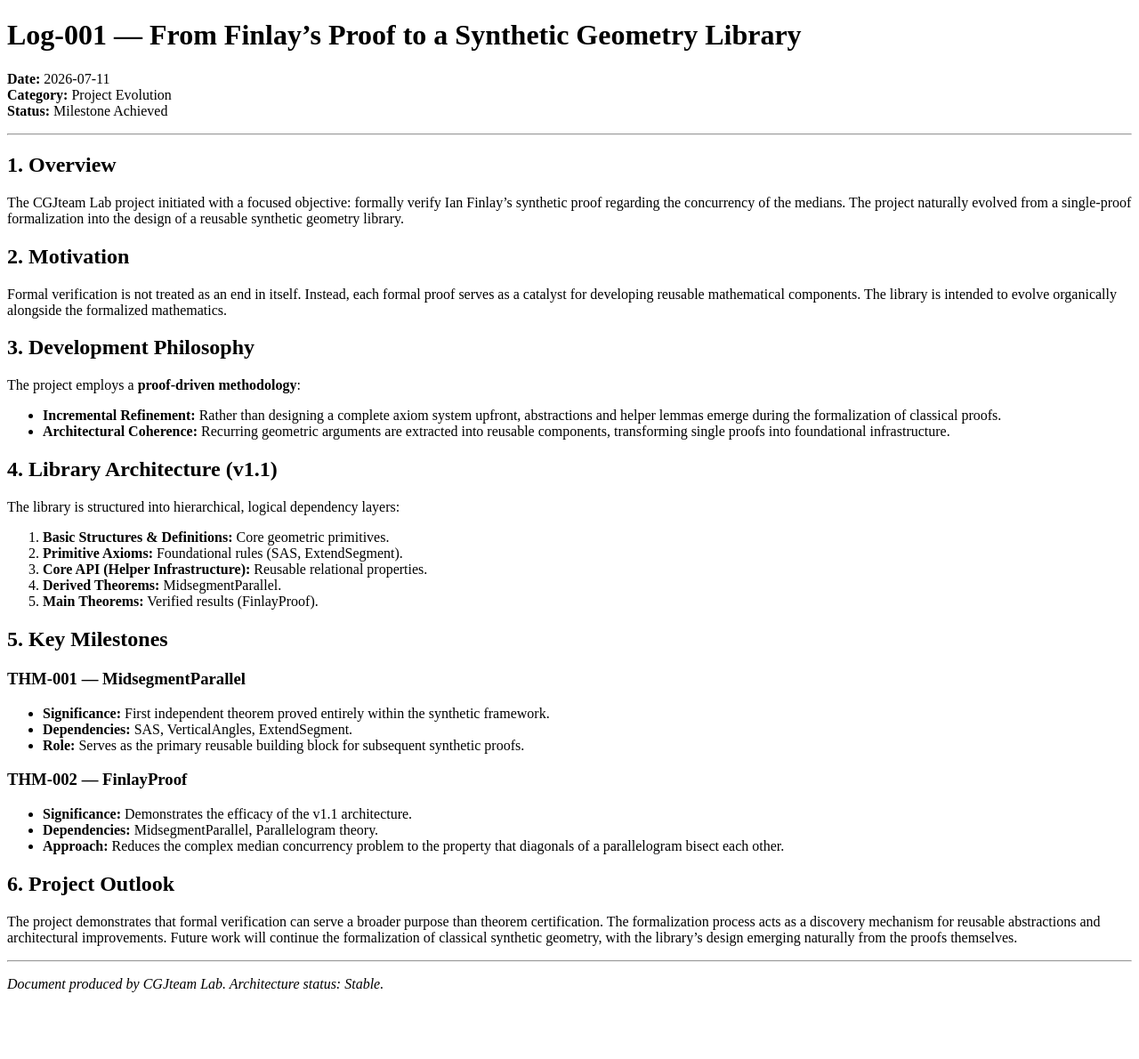
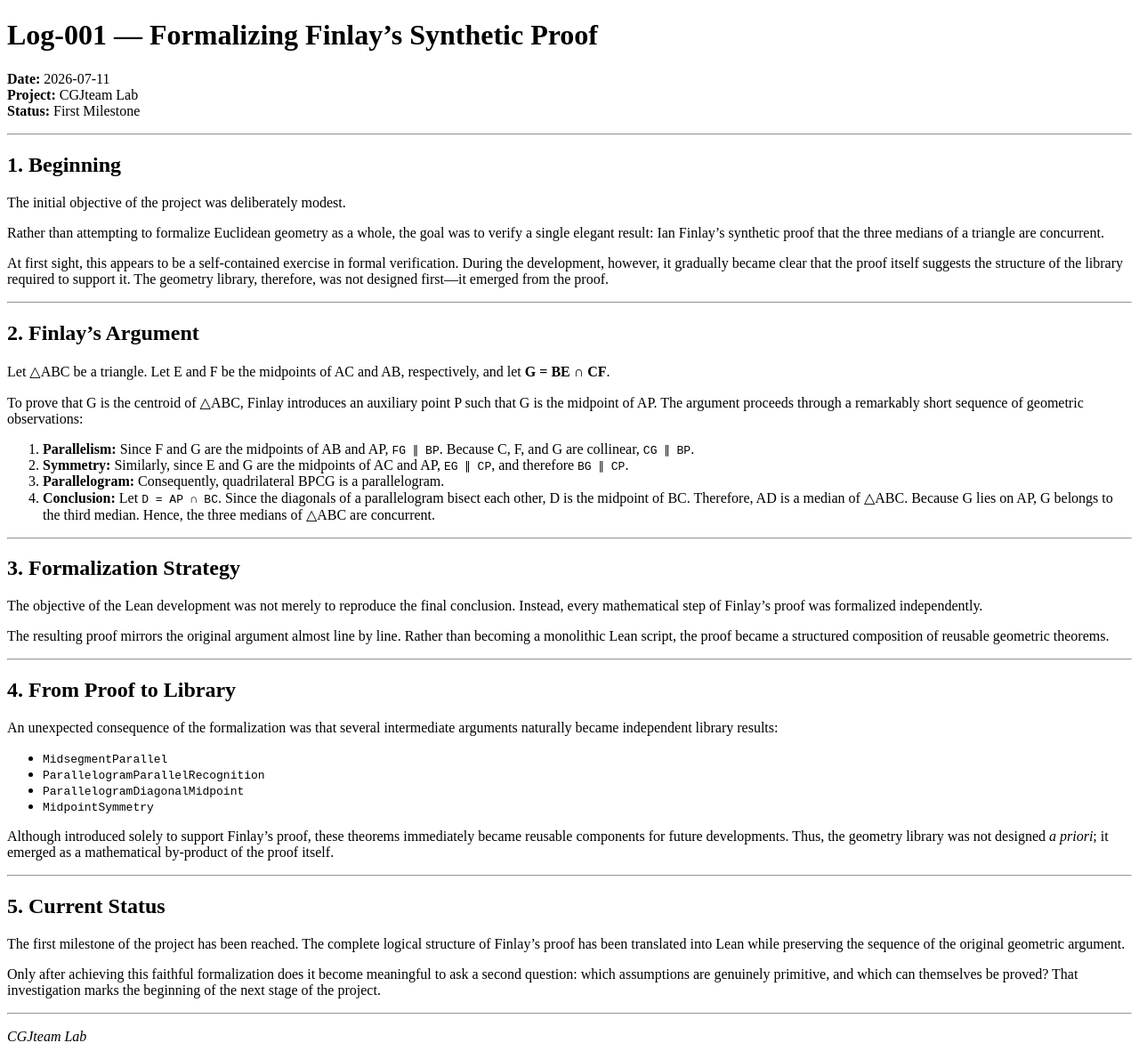
Before and after one commit to cgjteam/cgjteam.github.io, a Jekyll site: the page built from log-001.md, in a window 1280 px wide. Shown: the whole page at 89% size. Built offline with Jekyll 4.4.1, drawn with Linux system fonts in a browser that asks for light colours; comment, search, counter and statistics services are not loaded; our own code applies the rules of GitHub Pages for plain Markdown files; before the commit the page ends 1131 px from its top, so only the background shows below that.

Commit message:
Update log-001.md

```diff
--- a/log-001.md
+++ b/log-001.md
@@ -2,47 +2,63 @@
 layout: default
 ---
 
-# Log-001 — From Finlay's Proof to a Synthetic Geometry Library
+# Log-001 — Formalizing Finlay's Synthetic Proof
 
 **Date:** 2026-07-11
-**Category:** Project Evolution
-**Status:** Milestone Achieved
+**Project:** CGJteam Lab
+**Status:** First Milestone
 
 ---
 
-## 1. Overview
-The CGJteam Lab project initiated with a focused objective: formally verify Ian Finlay's synthetic proof regarding the concurrency of the medians. The project naturally evolved from a single-proof formalization into the design of a reusable synthetic geometry library.
+## 1. Beginning
 
-## 2. Motivation
-Formal verification is not treated as an end in itself. Instead, each formal proof serves as a catalyst for developing reusable mathematical components. The library is intended to evolve organically alongside the formalized mathematics.
+The initial objective of the project was deliberately modest.
 
-## 3. Development Philosophy
-The project employs a **proof-driven methodology**:
-- **Incremental Refinement:** Rather than designing a complete axiom system upfront, abstractions and helper lemmas emerge during the formalization of classical proofs.
-- **Architectural Coherence:** Recurring geometric arguments are extracted into reusable components, transforming single proofs into foundational infrastructure.
+Rather than attempting to formalize Euclidean geometry as a whole, the goal was to verify a single elegant result: Ian Finlay's synthetic proof that the three medians of a triangle are concurrent.
 
-## 4. Library Architecture (v1.1)
-The library is structured into hierarchical, logical dependency layers:
-1. **Basic Structures & Definitions:** Core geometric primitives.
-2. **Primitive Axioms:** Foundational rules (SAS, ExtendSegment).
-3. **Core API (Helper Infrastructure):** Reusable relational properties.
-4. **Derived Theorems:** MidsegmentParallel.
-5. **Main Theorems:** Verified results (FinlayProof).
-
-## 5. Key Milestones
-
-### THM-001 — MidsegmentParallel
-* **Significance:** First independent theorem proved entirely within the synthetic framework.
-* **Dependencies:** SAS, VerticalAngles, ExtendSegment.
-* **Role:** Serves as the primary reusable building block for subsequent synthetic proofs.
-
-### THM-002 — FinlayProof
-* **Significance:** Demonstrates the efficacy of the v1.1 architecture.
-* **Dependencies:** MidsegmentParallel, Parallelogram theory.
-* **Approach:** Reduces the complex median concurrency problem to the property that diagonals of a parallelogram bisect each other.
-
-## 6. Project Outlook
-The project demonstrates that formal verification can serve a broader purpose than theorem certification. The formalization process acts as a discovery mechanism for reusable abstractions and architectural improvements. Future work will continue the formalization of classical synthetic geometry, with the library's design emerging naturally from the proofs themselves.
+At first sight, this appears to be a self-contained exercise in formal verification. During the development, however, it gradually became clear that the proof itself suggests the structure of the library required to support it. The geometry library, therefore, was not designed first—it emerged from the proof.
 
 ---
-*Document produced by CGJteam Lab. Architecture status: Stable.*
+
+## 2. Finlay's Argument
+
+Let △ABC be a triangle. Let E and F be the midpoints of AC and AB, respectively, and let **G = BE ∩ CF**.
+
+To prove that G is the centroid of △ABC, Finlay introduces an auxiliary point P such that G is the midpoint of AP. The argument proceeds through a remarkably short sequence of geometric observations:
+
+1. **Parallelism:** Since F and G are the midpoints of AB and AP, `FG ∥ BP`. Because C, F, and G are collinear, `CG ∥ BP`.
+2. **Symmetry:** Similarly, since E and G are the midpoints of AC and AP, `EG ∥ CP`, and therefore `BG ∥ CP`.
+3. **Parallelogram:** Consequently, quadrilateral BPCG is a parallelogram.
+4. **Conclusion:** Let `D = AP ∩ BC`. Since the diagonals of a parallelogram bisect each other, D is the midpoint of BC. Therefore, AD is a median of △ABC. Because G lies on AP, G belongs to the third median. Hence, the three medians of △ABC are concurrent.
+
+---
+
+## 3. Formalization Strategy
+
+The objective of the Lean development was not merely to reproduce the final conclusion. Instead, every mathematical step of Finlay's proof was formalized independently.
+
+The resulting proof mirrors the original argument almost line by line. Rather than becoming a monolithic Lean script, the proof became a structured composition of reusable geometric theorems.
+
+---
+
+## 4. From Proof to Library
+
+An unexpected consequence of the formalization was that several intermediate arguments naturally became independent library results:
+
+- `MidsegmentParallel`
+- `ParallelogramParallelRecognition`
+- `ParallelogramDiagonalMidpoint`
+- `MidpointSymmetry`
+
+Although introduced solely to support Finlay's proof, these theorems immediately became reusable components for future developments. Thus, the geometry library was not designed *a priori*; it emerged as a mathematical by-product of the proof itself.
+
+---
+
+## 5. Current Status
+
+The first milestone of the project has been reached. The complete logical structure of Finlay's proof has been translated into Lean while preserving the sequence of the original geometric argument.
+
+Only after achieving this faithful formalization does it become meaningful to ask a second question: which assumptions are genuinely primitive, and which can themselves be proved? That investigation marks the beginning of the next stage of the project.
+
+---
+*CGJteam Lab*
```
